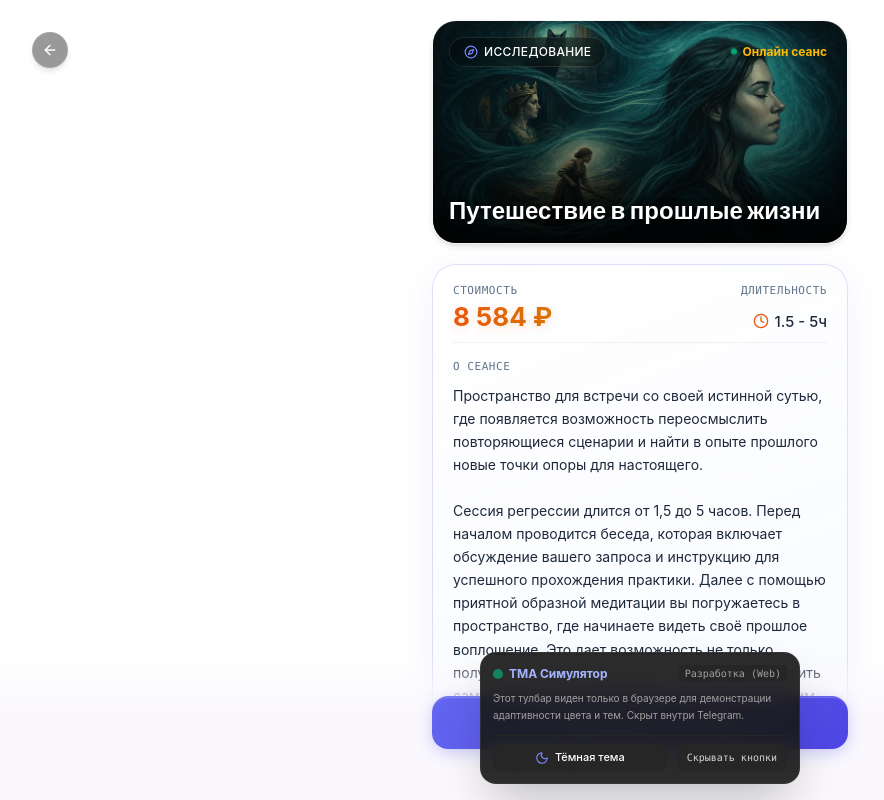
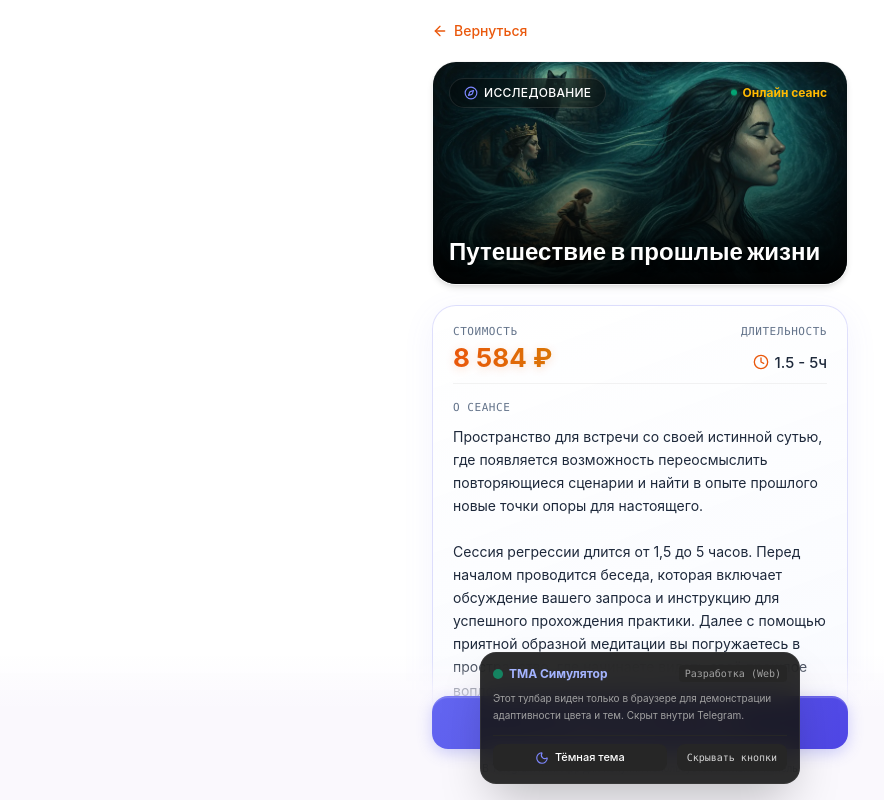
Before and after one commit to platinumsky2391/catalog_telegram_bot, a React (Vite) app: page / in a window 1280 px wide. Both pictures are taken after a click on the element 640 px from the left and 475 px from the top of the page. Shown: the top 800 px of the page, without its empty margins (0-884 px from the left). Built offline with nearby package versions, Linux system fonts and the light colour scheme.

Commit message:
feat: update back navigation UI
Standardize the back navigation button style across the React app and static HTML page to improve UX and accessibility.

```diff
--- a/src/App.tsx
+++ b/src/App.tsx
@@ -473,16 +473,14 @@ export default function App() {
               className="space-y-5"
               id="detail-container"
             >
-              {/* Back Link navigation (for desktop/browser simulation fallback) */}
-              {!isTelegram && (
-                <button
-                  id="btn-back-browser"
-                  onClick={handleBack}
-                  className="absolute top-8 left-8 z-20 flex items-center justify-center w-9 h-9 rounded-full bg-black/40 backdrop-blur-md text-white border border-white/10 hover:bg-black/50 transition-all cursor-pointer shadow-md"
-                >
-                  <ArrowLeft className="w-4 h-4" />
-                </button>
-              )}
+              {/* Back navigation */}
+              <button
+                onClick={handleBack}
+                className="flex items-center gap-1.5 text-[var(--tg-theme-link-color)] hover:opacity-80 transition-opacity disabled:opacity-50 text-[14px] font-medium"
+              >
+                <ArrowLeft className="w-4 h-4" />
+                <span>Вернуться</span>
+              </button>
 
               {/* Cover visual Banner with rich SVG artwork */}
               <div className="relative h-56 rounded-3xl overflow-hidden border border-neutral-200/40 dark:border-neutral-800/40 shadow-md">
--- a/telegram-mini-app/index.html
+++ b/telegram-mini-app/index.html
@@ -56,8 +56,9 @@
 
     <!-- СТРАНИЦА ДЕТАЛЬНОГО ОПИСАНИЯ (Скрыта по умолчанию) -->
     <section class="detail-page hidden" id="detail-page">
-      <button class="back-btn-fallback" id="back-btn-fallback">
-        <svg width="20" height="20" viewBox="0 0 24 24" fill="none" stroke="currentColor" stroke-width="2.5" stroke-linecap="round" stroke-linejoin="round"><line x1="19" y1="12" x2="5" y2="12"></line><polyline points="12 19 5 12 12 5"></polyline></svg>
+      <button class="back-btn-inline" id="back-btn-fallback" style="display: flex; align-items: center; gap: 6px; color: var(--tg-link-color); font-size: 14px; font-weight: 500; cursor: pointer; background: none; border: none; padding: 0; margin-bottom: 20px;">
+        <svg fill="none" stroke="currentColor" stroke-width="2.5" stroke-linecap="round" stroke-linejoin="round" viewBox="0 0 24 24" width="16" height="16"><path d="m15 18-6-6 6-6"/></svg>
+        <span>Вернуться</span>
       </button>
 
       <!-- Обложка/Фото товара -->
```
